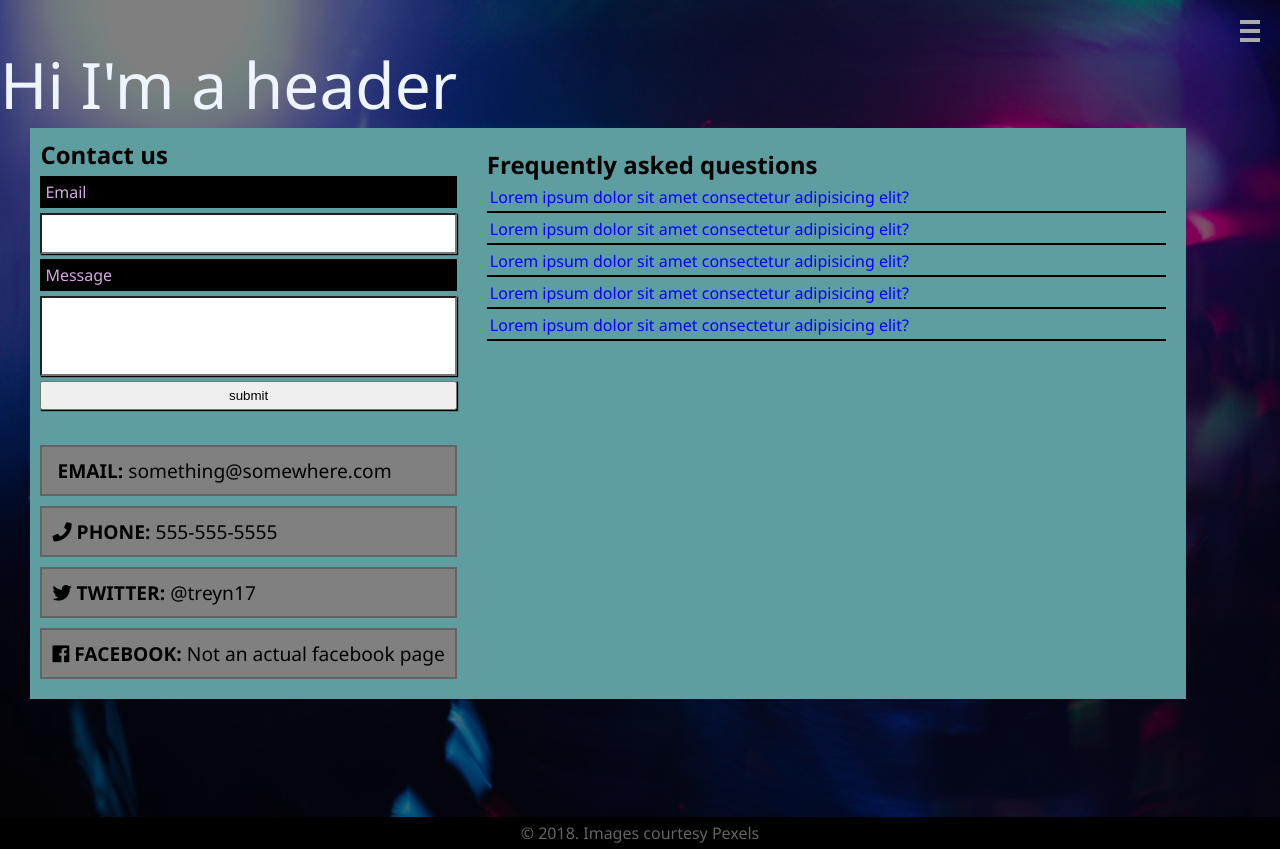
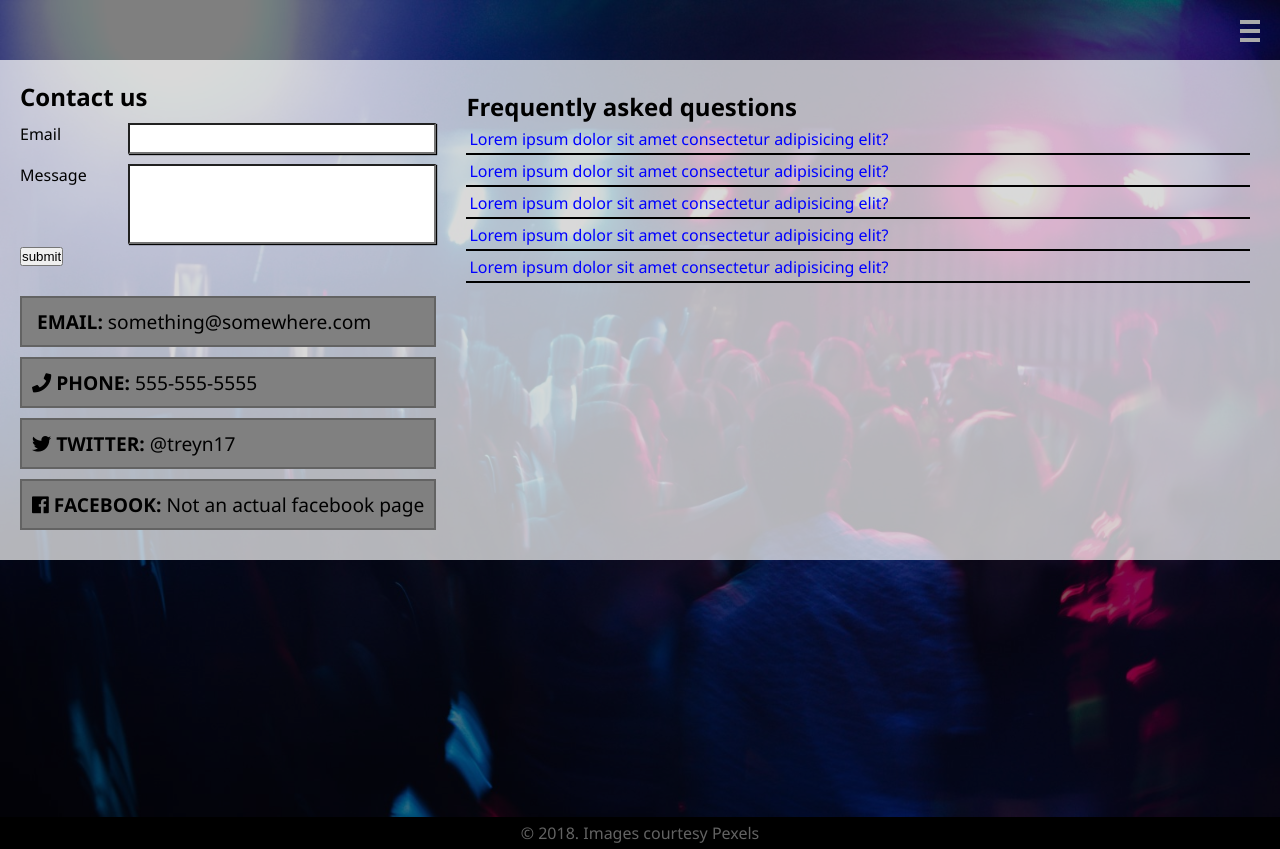
Before and after one commit to travisreynolds17/fake_game, a website: page dist/contact.html in a window 1280 px wide. Drawn offline with Linux system fonts and the light colour scheme; some icons are missing.

Commit message:
begin contact page responsiveness

```diff
--- a/dist/contact.html
+++ b/dist/contact.html
@@ -58,9 +58,7 @@
 
         <main id="main">
 
-            <div class="header">
-                Hi I'm a header
-            </div>
+
 
             <div class="contact">
 
@@ -70,11 +68,13 @@
                 <div class="form">
                     <h2>Contact us</h2>
                     <form action="">
-                        <label for="email">Email</label>
+                        <div class="field"><label for="email">Email</label>
 
-                        <input type="email" name="email" id="email">
-                        <label for="message">Message</label>
-                        <input type="textarea" wrap="hard" columns="10" rows="3" maxlength="700" name="message" id="message">
+                            <input type="email" name="email" id="email"></div>
+                        <div class="field">
+                            <label for="message">Message</label>
+                            <input type="textarea" wrap="hard" columns="10" rows="3" maxlength="700" name="message" id="message">
+                        </div>
                         <input type="submit" value="submit">
                     </form>
                 </div>
@@ -86,7 +86,8 @@
                             Lorem ipsum dolor sit amet consectetur adipisicing elit?
                         </div>
                         <div class="faq-answer">
-                            Lorem ipsum dolor sit amet, consectetur adipisicing elit. Cumque, illo. Officiis eos aspernatur repudiandae officia!
+                            Lorem ipsum dolor sit amet, consectetur adipisicing elit. Cumque, illo. Officiis eos
+                            aspernatur repudiandae officia!
                         </div>
                     </div>
                     <div class="faq">
@@ -94,7 +95,8 @@
                             Lorem ipsum dolor sit amet consectetur adipisicing elit?
                         </div>
                         <div class="faq-answer">
-                            Lorem ipsum dolor sit amet, consectetur adipisicing elit. Cumque, illo. Officiis eos aspernatur repudiandae officia!
+                            Lorem ipsum dolor sit amet, consectetur adipisicing elit. Cumque, illo. Officiis eos
+                            aspernatur repudiandae officia!
                         </div>
                     </div>
                     <div class="faq">
@@ -102,7 +104,8 @@
                             Lorem ipsum dolor sit amet consectetur adipisicing elit?
                         </div>
                         <div class="faq-answer">
-                            Lorem ipsum dolor sit amet, consectetur adipisicing elit. Cumque, illo. Officiis eos aspernatur repudiandae officia!
+                            Lorem ipsum dolor sit amet, consectetur adipisicing elit. Cumque, illo. Officiis eos
+                            aspernatur repudiandae officia!
                         </div>
                     </div>
                     <div class="faq">
@@ -110,7 +113,8 @@
                             Lorem ipsum dolor sit amet consectetur adipisicing elit?
                         </div>
                         <div class="faq-answer">
-                            Lorem ipsum dolor sit amet, consectetur adipisicing elit. Cumque, illo. Officiis eos aspernatur repudiandae officia!
+                            Lorem ipsum dolor sit amet, consectetur adipisicing elit. Cumque, illo. Officiis eos
+                            aspernatur repudiandae officia!
                         </div>
                     </div>
                     <div class="faq">
@@ -118,7 +122,8 @@
                             Lorem ipsum dolor sit amet consectetur adipisicing elit?
                         </div>
                         <div class="faq-answer">
-                            Lorem ipsum dolor sit amet, consectetur adipisicing elit. Cumque, illo. Officiis eos aspernatur repudiandae officia!
+                            Lorem ipsum dolor sit amet, consectetur adipisicing elit. Cumque, illo. Officiis eos
+                            aspernatur repudiandae officia!
                         </div>
                     </div>
                 </div>
--- a/dist/css/main.css
+++ b/dist/css/main.css
@@ -281,11 +281,13 @@ Contact Page
 *------------------------------------------------------------
 ------------------------------------------------------------*/
 .contact {
+  position: absolute;
+  top: 60px;
   display: grid;
-  background: cadetblue;
+  background: rgba(255, 255, 255, 0.7);
+  width: 100%;
   grid-gap: 20px;
-  width: 95%;
-  padding: 10px;
+  padding: 20px;
   margin: 0 auto; }
   .contact .item {
     transition: all 0.5s ease-out;
@@ -326,25 +328,27 @@ Contact Page
         transform: scale(1); }
   .contact .form {
     grid-area: form; }
-    .contact .form label {
-      display: block;
-      background: black;
-      color: #d7a6e4;
-      padding: 5px;
-      margin: 5px auto; }
-    .contact .form input {
-      display: block;
-      box-shadow: 1px 1px 1px black;
-      line-height: 2em;
-      padding: 5px;
-      width: 100%;
-      margin-bottom: 5px;
-      white-space: pre-wrap; }
+    .contact .form .field {
+      display: grid;
+      grid-template-columns: 1fr 3fr;
+      grid-gap: 5px;
+      align-self: right;
+      margin: 10px 0 0 0; }
+      .contact .form .field label {
+        grid-column: 1;
+        color: black;
+        height: 100%; }
+      .contact .form .field input {
+        grid-column: 2;
+        box-shadow: 1px 1px 1px black;
+        line-height: 2em;
+        white-space: pre-wrap; }
     .contact .form #message {
       width: 100%;
       overflow-wrap: break-word;
       word-wrap: break-word;
       height: 6em;
+      padding: 5px;
       white-space: pre-line; }
 
 /* ----------------------------------------------------------
--- a/dist/javascript/main.js
+++ b/dist/javascript/main.js
@@ -158,7 +158,7 @@ function attachAnswerId() {
   for (var i = 0; i < faqTopic.length; i++) {
     faqTopic[i].id = i.toString();
     faqAnswer[i].id = "a" + i.toString();
-    console.log(faqAnswer[i].id);
+
     faqTopic[i].visible = false;
     idAttached = true;
   }
```
